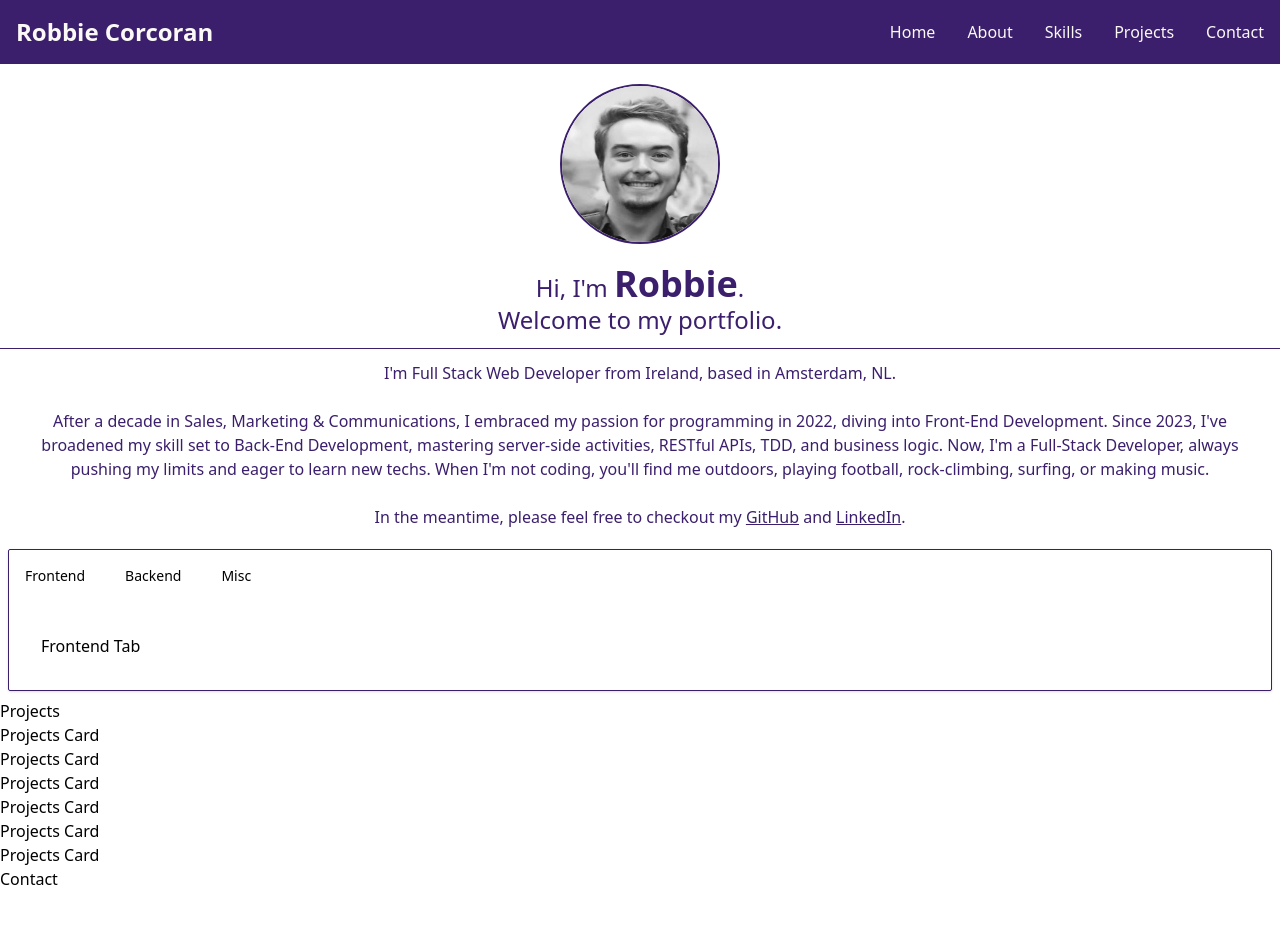
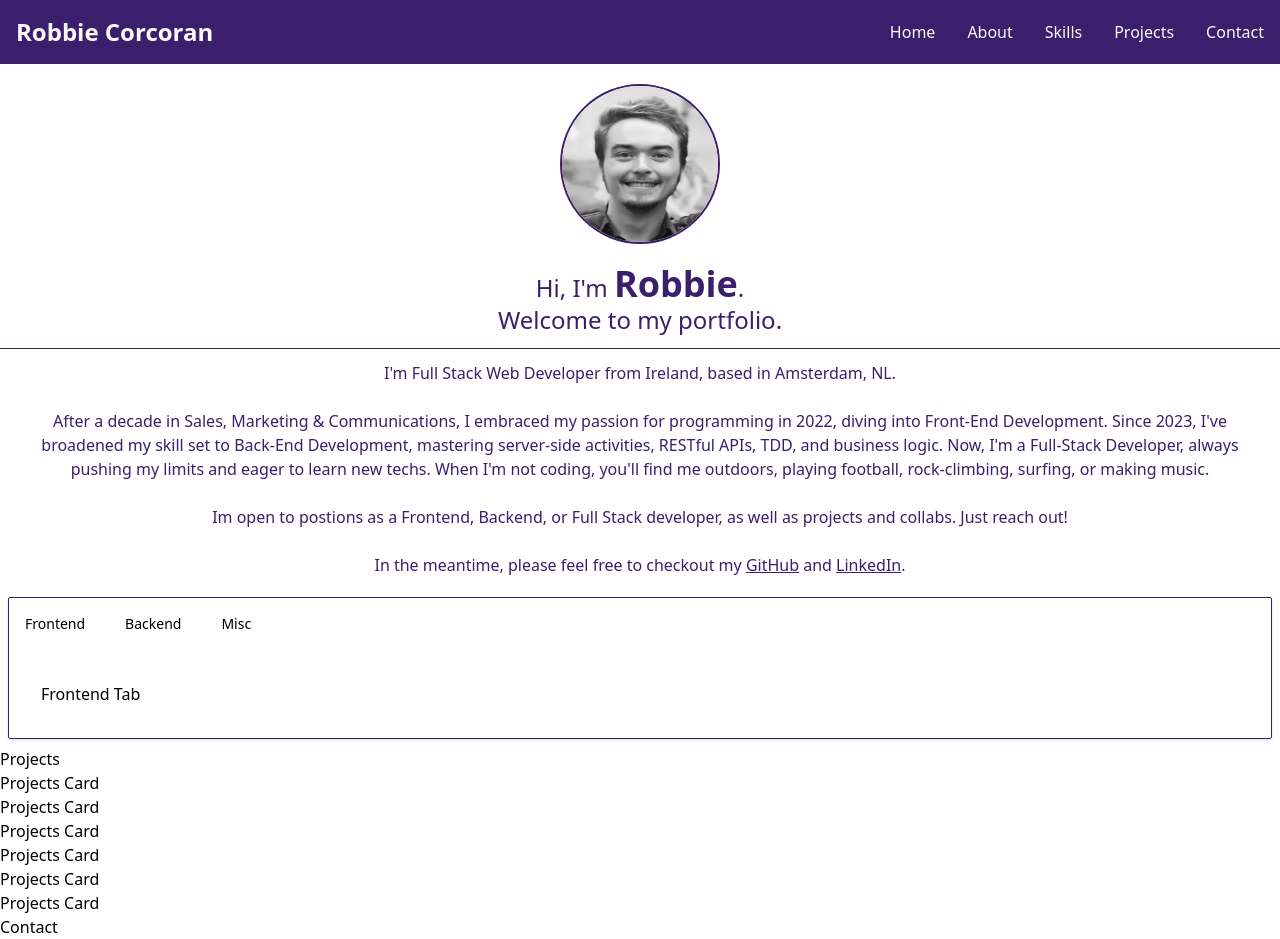
Before and after one commit to Robbie-Corcoran/Portfolio-Site, a React (Vite) app: page / in a window 1280 px wide. Before the commit the page ends 891 px from the top, so only its background shows below. Built offline with nearby package versions, Linux system fonts and the light colour scheme.

Commit message:
Intro updste

```diff
--- a/src/components/Intro.tsx
+++ b/src/components/Intro.tsx
@@ -34,6 +34,11 @@ const Intro = () => {
             </p>
             <br />
             <p>
+              Im open to postions as a Frontend, Backend, or Full Stack
+              developer, as well as projects and collabs. Just reach out!
+            </p>
+            <br />
+            <p>
               In the meantime, please feel free to checkout my{" "}
               <a
                 href="https://github.com/Robbie-Corcoran"
```
